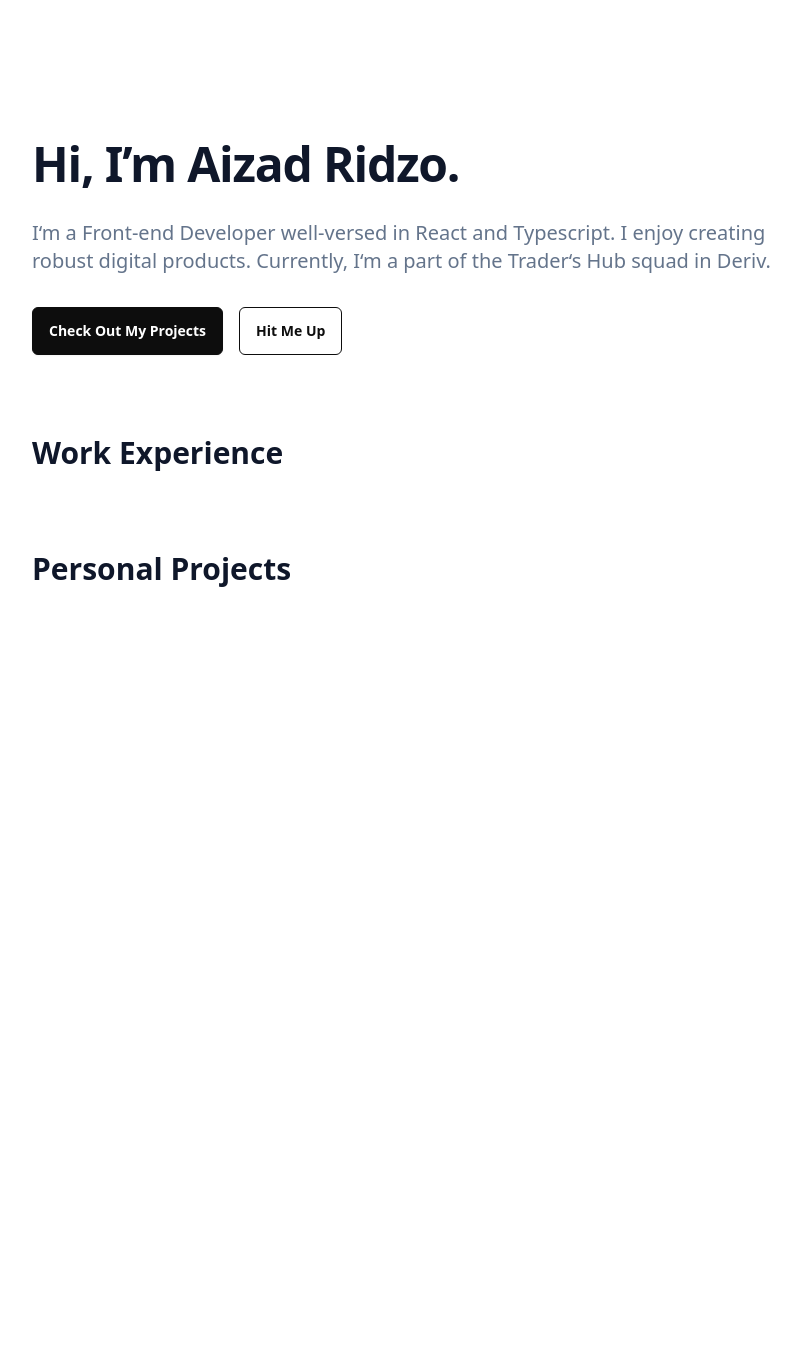
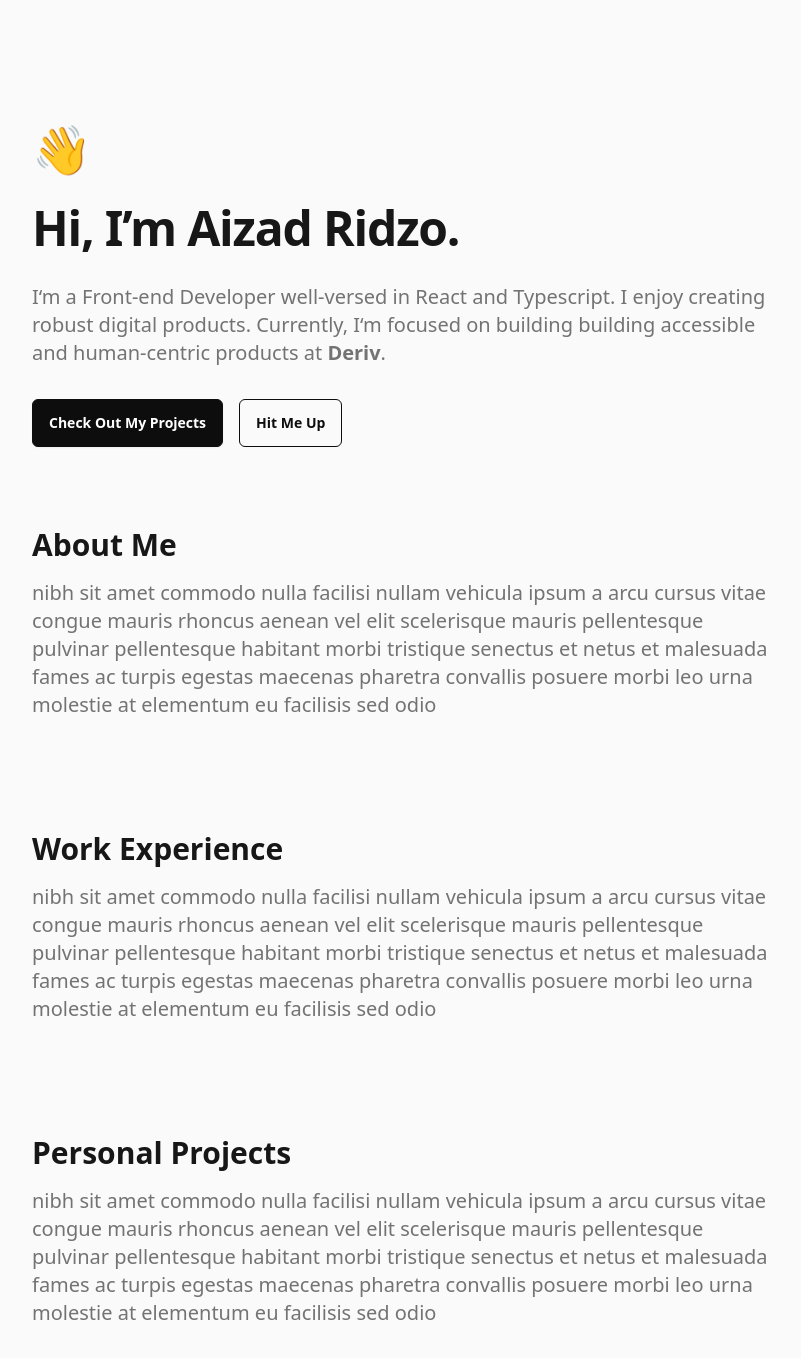
Before and after one commit to aizadrzo/personal-website, a Next.js app: page / in a window 1280 px wide. Shown: the whole page, without its empty margins (48-849 px from the left). Before the commit the page ends 800 px from the top, so only its background shows below. Built offline with nearby package versions, Linux system fonts and the light colour scheme.

Commit message:
added more text

```diff
--- a/src/components/Text/Text.classnames.ts
+++ b/src/components/Text/Text.classnames.ts
@@ -20,9 +20,9 @@ export const Sizes: Record<VariantType, string> = {
 
 export const TextCVA = cva("", {
   variants: {
-    color: {
-      general: "text-slate-900",
-      "less-general": "text-slate-500",
+    colorStyle: {
+      general: "text-neutral-900",
+      "less-prominent": "text-neutral-500",
       primary: "text-primary",
       secondary: "text-secondary",
       accent: "text-accent",
@@ -37,7 +37,7 @@ export const TextCVA = cva("", {
     },
   },
   defaultVariants: {
-    color: "general",
+    colorStyle: "general",
     align: "left",
   },
 });
--- a/src/components/Text/Text.tsx
+++ b/src/components/Text/Text.tsx
@@ -18,14 +18,16 @@ const Text: FC<TextProps> = ({
   variant,
   children,
   className,
-  color,
+  colorStyle,
   align,
 }) => {
   const Tag = Tags[variant];
   const SizeClassNames = Sizes[variant];
 
   return (
-    <Tag className={cn(SizeClassNames, TextCVA({ align, color, className }))}>
+    <Tag
+      className={cn(SizeClassNames, TextCVA({ align, colorStyle, className }))}
+    >
       {children}
     </Tag>
   );
--- a/src/pages/_document.tsx
+++ b/src/pages/_document.tsx
@@ -2,7 +2,7 @@ import { Html, Head, Main, NextScript } from "next/document";
 
 export default function Document() {
   return (
-    <Html lang="en">
+    <Html lang="en" className="bg-neutral-50">
       <Head />
       <body>
         <Main />
--- a/src/pages/index.tsx
+++ b/src/pages/index.tsx
@@ -4,13 +4,19 @@ export default function Home() {
   return (
     <main className="container pt-[125px] space-y-10 sm:space-y-20">
       <div>
+        <div className="text-4xl md:text-5xl pb-4">👋</div>
         <Text variant="h2" className="pb-4">
           Hi, I’m Aizad Ridzo.
         </Text>
-        <Text variant="p" color="less-general" className="pb-8 md:w-4/6">
+        <Text
+          variant="p"
+          colorStyle="less-prominent"
+          className="pb-8 sm:w-5/6 md:w-4/6"
+        >
           I&lsquo;m a Front-end Developer well-versed in React and Typescript. I
-          enjoy creating robust digital products. Currently, I&lsquo;m a part of
-          the Trader&lsquo;s Hub squad in Deriv.
+          enjoy creating robust digital products. Currently, I&lsquo;m focused
+          on building building accessible and human-centric products at{" "}
+          <a className="font-semibold cursor-pointer">Deriv</a>.
         </Text>
         <div className="flex align-bottom gap-x-4">
           <Button variant="contain">Check Out My Projects</Button>
@@ -18,10 +24,55 @@ export default function Home() {
         </div>
       </div>
       <div>
-        <Text variant="h3">Work Experience</Text>
+        <Text variant="h3" className="pb-4">
+          About Me
+        </Text>
+        <Text
+          variant="p"
+          colorStyle="less-prominent"
+          className="sm:w-5/6 md:w-4/6 pb-8"
+        >
+          nibh sit amet commodo nulla facilisi nullam vehicula ipsum a arcu
+          cursus vitae congue mauris rhoncus aenean vel elit scelerisque mauris
+          pellentesque pulvinar pellentesque habitant morbi tristique senectus
+          et netus et malesuada fames ac turpis egestas maecenas pharetra
+          convallis posuere morbi leo urna molestie at elementum eu facilisis
+          sed odio
+        </Text>
       </div>
       <div>
-        <Text variant="h3">Personal Projects</Text>
+        <Text variant="h3" className="pb-4">
+          Work Experience
+        </Text>
+        <Text
+          variant="p"
+          colorStyle="less-prominent"
+          className="sm:w-5/6 md:w-4/6 pb-8"
+        >
+          nibh sit amet commodo nulla facilisi nullam vehicula ipsum a arcu
+          cursus vitae congue mauris rhoncus aenean vel elit scelerisque mauris
+          pellentesque pulvinar pellentesque habitant morbi tristique senectus
+          et netus et malesuada fames ac turpis egestas maecenas pharetra
+          convallis posuere morbi leo urna molestie at elementum eu facilisis
+          sed odio
+        </Text>
+      </div>
+      <div>
+        <Text variant="h3" className="pb-4">
+          Personal Projects
+        </Text>
+        <Text
+          variant="p"
+          colorStyle="less-prominent"
+          className="sm:w-5/6 md:w-4/6 pb-8"
+        >
+          nibh sit amet commodo nulla facilisi nullam vehicula ipsum a arcu
+          cursus vitae congue mauris rhoncus aenean vel elit scelerisque mauris
+          pellentesque pulvinar pellentesque habitant morbi tristique senectus
+          et netus et malesuada fames ac turpis egestas maecenas pharetra
+          convallis posuere morbi leo urna molestie at elementum eu facilisis
+          sed odio
+        </Text>
       </div>
     </main>
   );
```
